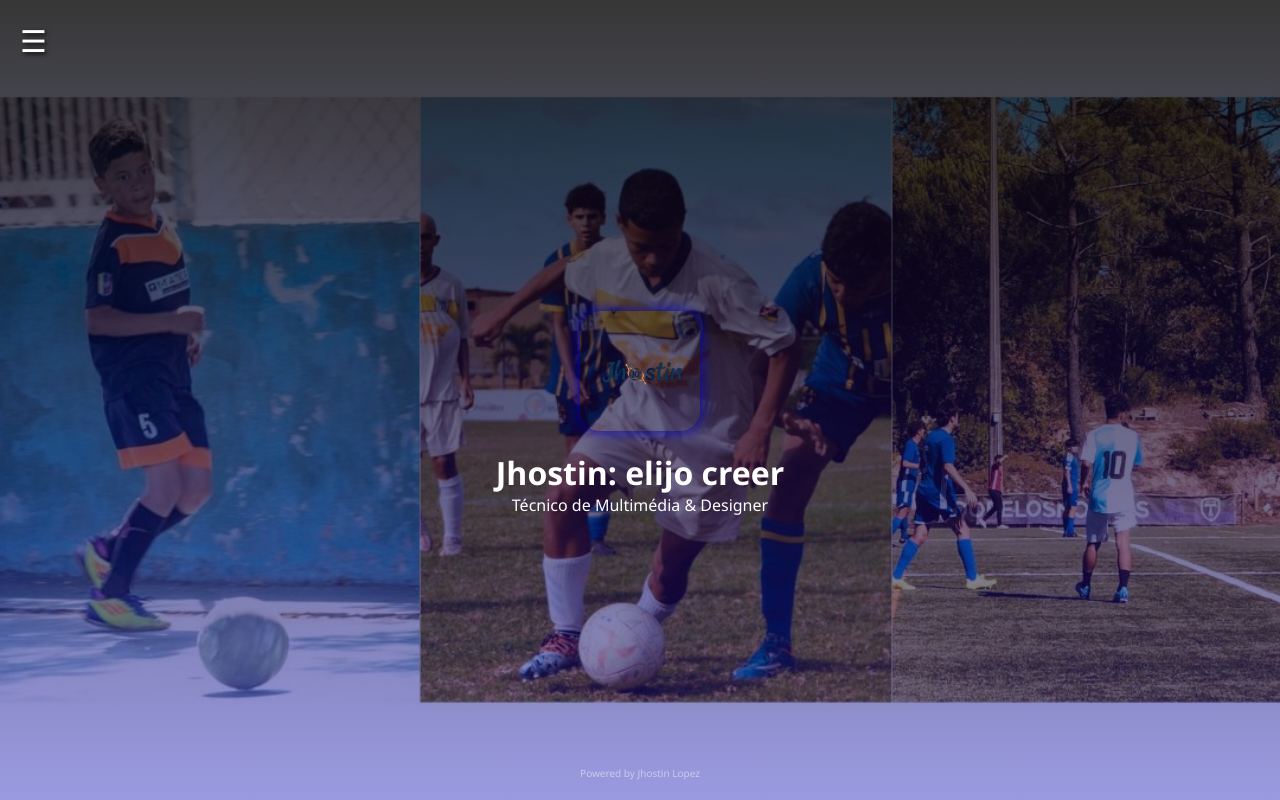
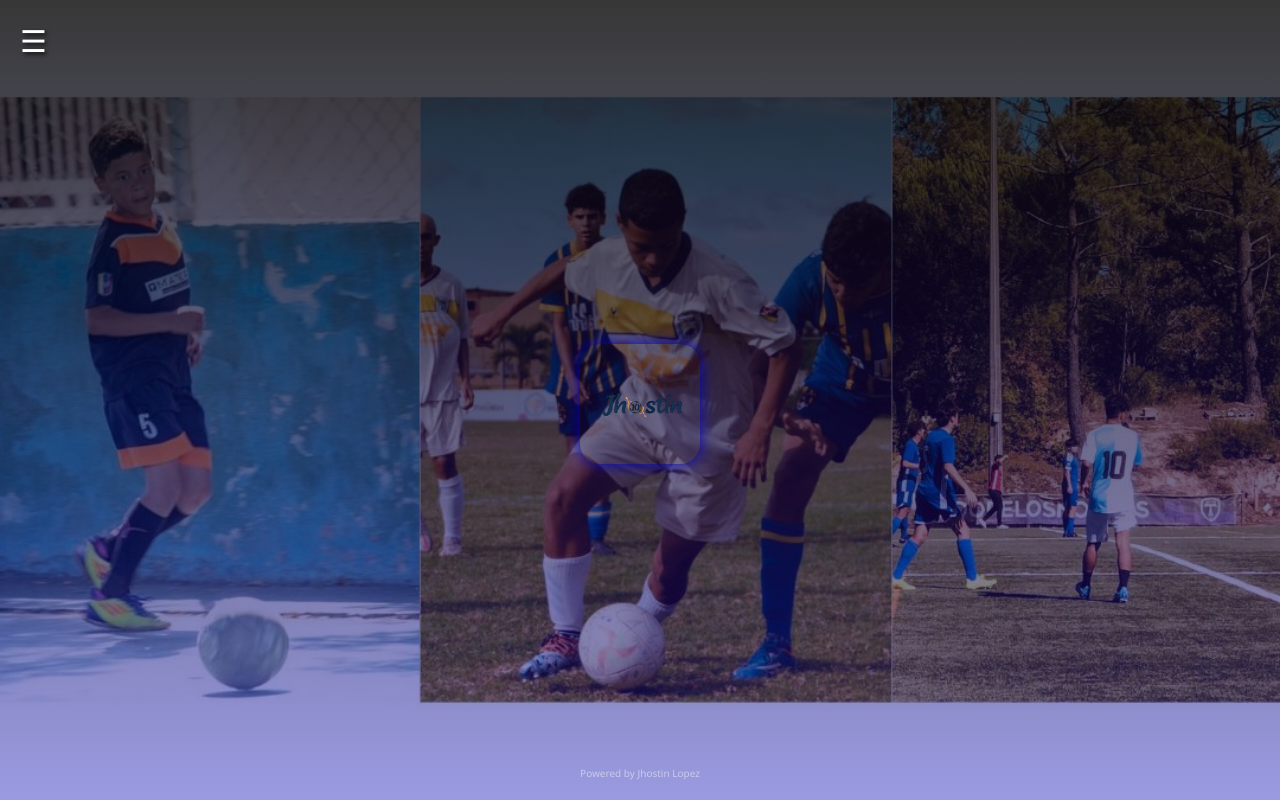
Before and after one commit to Jhostinlop/jhostin-pap, a plain HTML site: page index.html in a window 1280 px wide. Drawn offline with Linux system fonts and the light colour scheme.

Commit message:
Update index.html

```diff
--- a/index.html
+++ b/index.html
@@ -19,8 +19,6 @@ Portfólio</a>
  </div>
  <main class="hero-content">
  <img src="assets/images/icon-192.png" alt="Logo" class="main-logo">
- <h1>Jhostin: elijo creer</h1>
- <p>Técnico de Multimédia & Designer</p>
  </main>
  <footer>Powered by Jhostin Lopez</footer>
  <script>
```
